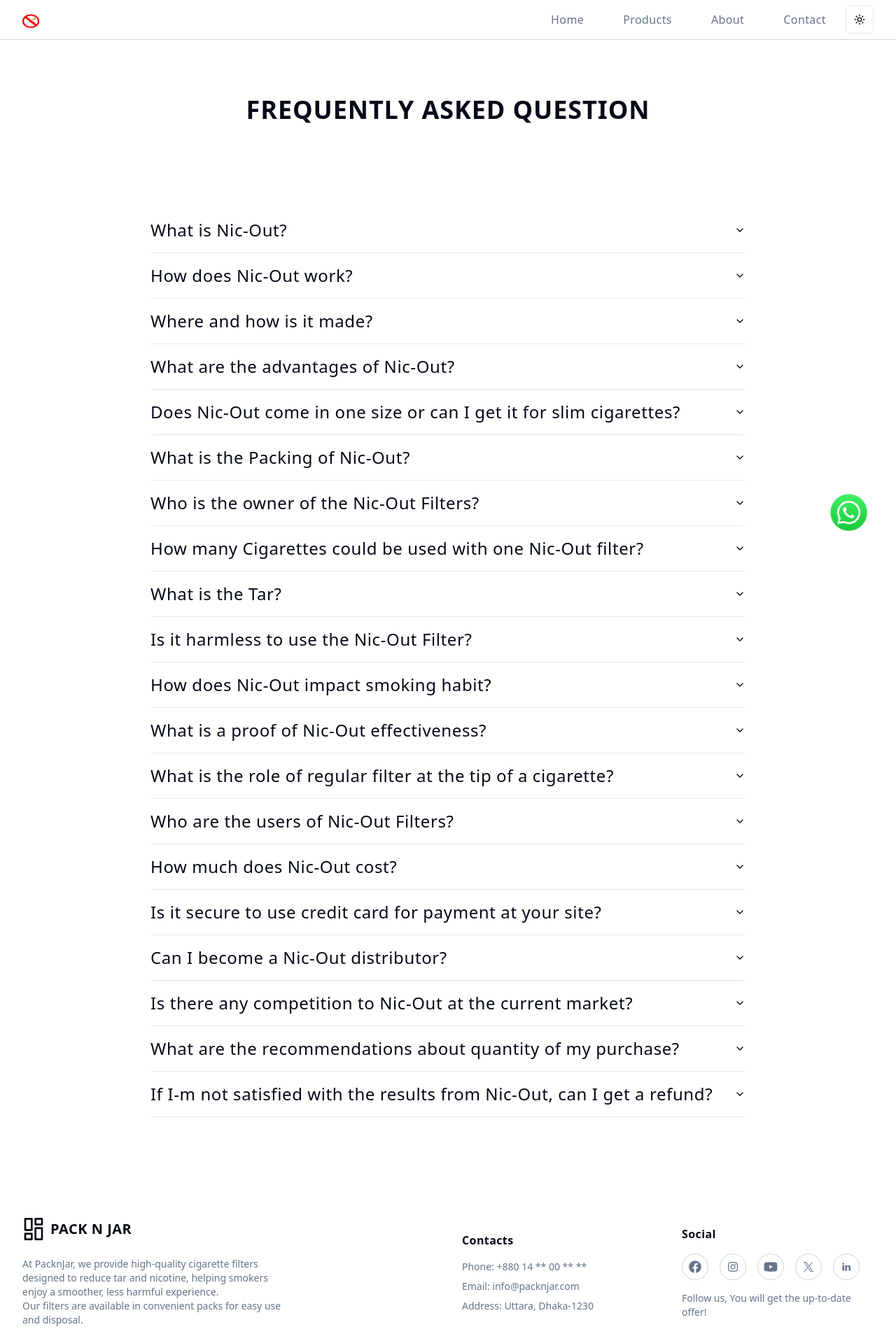
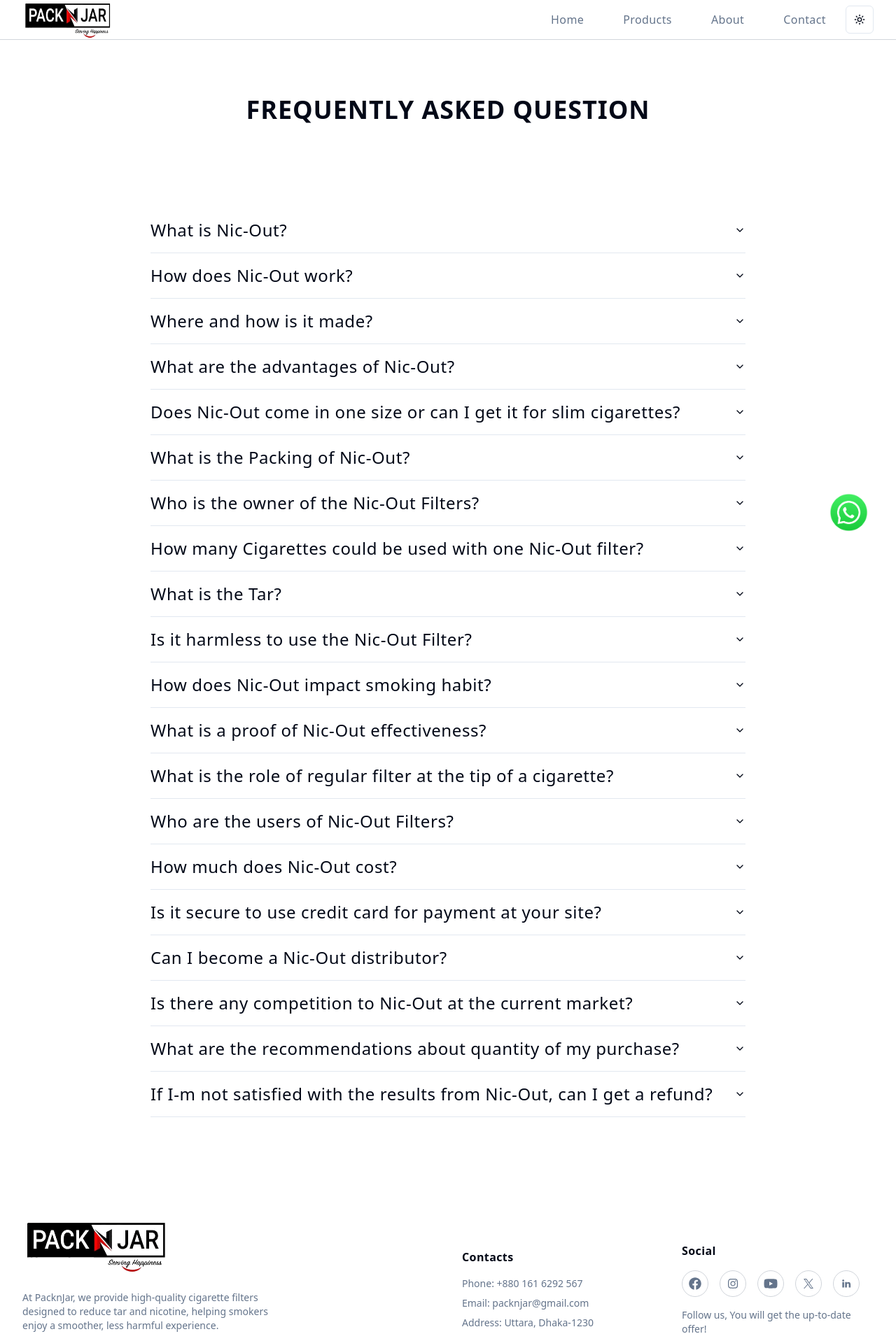
Before and after one commit to minhajul-im/REST-API, a Next.js app: page /faq in a window 1280 px wide. Shown: the top 1907 px of the page at 70% size. Built offline with nearby package versions, Linux system fonts and the light colour scheme.

Commit message:
feat: update logo, adjust title size, and add social media link

```diff
--- a/src/components/common/title.tsx
+++ b/src/components/common/title.tsx
@@ -1,6 +1,6 @@
 export const Title = ({ children }: { children: string }) => {
   return (
-    <h2 className="text-4xl font-bold tracking-wide py-20 text-center uppercase">
+    <h2 className="text-3xl md:text-4xl font-bold tracking-wide py-20 text-center uppercase">
       {children}
     </h2>
   );
--- a/src/components/feature-footer/data.ts
+++ b/src/components/feature-footer/data.ts
@@ -12,7 +12,11 @@
 };
 
 export const contact: Contact = {
-  phone: "+880 14 ** 00 ** **",
-  email: "info@packnjar.com",
+  phone: "+880 161 6292 567",
+  email: "packnjar@gmail.com",
   address: "Uttara, Dhaka-1230",
 };
+
+export const links = {
+  facebook: `https://www.facebook.com/PacknJar`,
+};
--- a/src/components/feature-footer/screen-footer.tsx
+++ b/src/components/feature-footer/screen-footer.tsx
@@ -1,6 +1,7 @@
 import { FeatureBottom } from "./feature-bottom/feature-bottom";
 import { SocialFeature } from "./social-feature/social-feature";
 import { FeatureContact } from "./feature-contact/feature-contact";
+import Image from "next/image";
 
 export const ScreenFooter = () => {
   return (
@@ -8,27 +9,13 @@
       <div className="grid gap-10 row-gap-6 mb-8 sm:grid-cols-2 lg:grid-cols-4 items-center">
         <div className="sm:col-span-2 flex flex-col justify-center lg:justify-start">
           <a
-            href=""
+            href="/"
             aria-label="Go home"
             title="Company"
             className="inline-flex items-center justify-center lg:justify-start">
-            <svg
-              className="w-8 text-deep-purple-accent-400"
-              viewBox="0 0 24 24"
-              strokeLinejoin="round"
-              strokeWidth="2"
-              strokeLinecap="round"
-              strokeMiterlimit="10"
-              stroke="currentColor"
-              fill="none">
-              <rect x="3" y="1" width="7" height="12" />
-              <rect x="3" y="17" width="7" height="6" />
-              <rect x="14" y="1" width="7" height="6" />
-              <rect x="14" y="11" width="7" height="12" />
-            </svg>
-            <span className="ml-2 text-xl font-bold tracking-wide uppercase">
-              Pack n Jar
-            </span>
+            <div className="w-52 h-20 relative dark:bg-white">
+              <Image src="/logo.png" alt="logo" fill />
+            </div>
           </a>
           <div className="mt-6 lg:max-w-sm text-center lg:text-start text-muted-foreground">
             <p className="text-sm">
--- a/src/components/feature-footer/social-feature/link-item/link-item.tsx
+++ b/src/components/feature-footer/social-feature/link-item/link-item.tsx
@@ -7,6 +7,7 @@
   return (
     <a
       href={link}
+      target="_blank"
       className="border border-gray-300 p-2 rounded-full aspect-square text-muted-foreground transition-all duration-500 hover:text-indigo-600 hover:border-indigo-600 focus-within:outline-0 focus-within:text-indigo-600 focus-within:border-indigo-600">
       {children}
     </a>
--- a/src/components/feature-footer/social-feature/social-feature.tsx
+++ b/src/components/feature-footer/social-feature/social-feature.tsx
@@ -1,3 +1,4 @@
+import { links } from "../data";
 import { LinkItem } from "./link-item/link-item";
 import { Icons } from "@/components/icons/icons";
 
@@ -7,7 +8,7 @@
       <h4 className="text-base font-bold tracking-wide pb-4">Social</h4>
 
       <div className="flex items-center gap-4 justify-center md:justify-start">
-        <LinkItem>{Icons.facebook()}</LinkItem>
+        <LinkItem link={links.facebook}>{Icons.facebook()}</LinkItem>
         <LinkItem>{Icons.instagram()}</LinkItem>
         <LinkItem>{Icons.youtube()}</LinkItem>
         <LinkItem>{Icons.x()}</LinkItem>
--- a/src/components/feature-header/screen-header.tsx
+++ b/src/components/feature-header/screen-header.tsx
@@ -1,6 +1,5 @@
 import Link from "next/link";
 import Image from "next/image";
-import log from "@/assets/images/logo.png";
 import { ThemeToggle } from "./theme-toggle/theme-toggle";
 import { MobileNavbar } from "./mobile-navbar/mobile-navbar";
 import { DesktopNavbar } from "./desktop-navbar/desktop-navbar";
@@ -10,13 +9,12 @@
     <header className="z-40 sticky top-0 w-full bg-background border-b border-gray-300">
       <section className="layout-container flex h-14 items-center">
         <nav className="flex items-center space-x-4 lg:space-x-6">
-          <Link href="/" className="w-6 h-6 relative">
+          <Link href="/" className="w-32 h-14 relative dark:bg-white">
             <Image
-              src={log}
+              src="/logo.png"
               alt="logo"
               fill
-              sizes="auto"
-              className="absolute"
+              className="absolute w-full h-full"
             />
           </Link>
         </nav>
--- a/src/module/feature-home/faq-feature/faq-feature.tsx
+++ b/src/module/feature-home/faq-feature/faq-feature.tsx
@@ -19,7 +19,7 @@
         className="max-w-[850px] mx-auto pb-6">
         {faq.map((item: FaqType) => (
           <AccordionItem value={item.question} key={item.question}>
-            <AccordionTrigger className="text-2xl tracking-wide font-medium">
+            <AccordionTrigger className="text-2xl text-start tracking-wide font-medium">
               {item.question}
             </AccordionTrigger>
             <AccordionContent className="text-muted-foreground text-xl tracking-wide leading-relaxed">
```
Also changed, not shown: public/logo.png (added).
